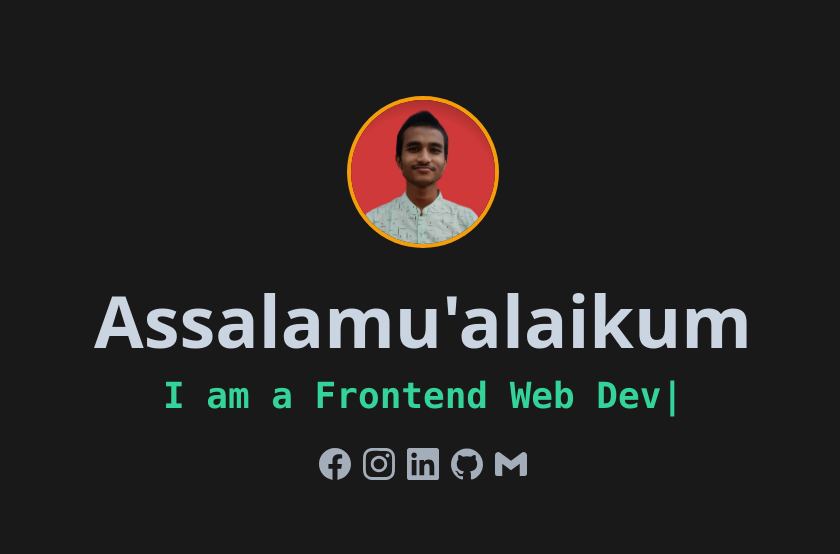
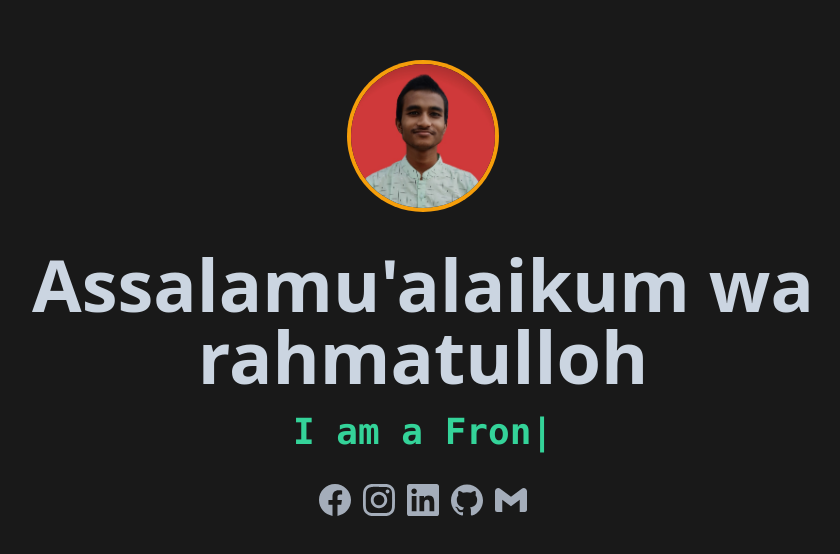
Before and after one commit to Marzan-Bin-Rahman/portfolio, a React (Create React App) app: page / in a window 1280 px wide. Shown: the part 110-664 px from the top of the page, without its empty margins (217-1057 px from the left). Built offline with nearby package versions, Linux system fonts and the light colour scheme.

Commit message:
random update

```diff
--- a/src/components/HeroSection.js
+++ b/src/components/HeroSection.js
@@ -16,7 +16,7 @@ const HeroSection = () => {
 
           <img src={me} className="w-24 h-24 md:w-36 md:h-36 rounded-full block mx-auto mb-10 ring-4 ring-amber-500" alt="This handsome man is me"/>
 
-          <h1 className='text-3xl md:text-4xl lg:text-7xl font-black text-slate-300'>Assalamu'alaikum</h1>
+          <h1 className='text-3xl md:text-4xl lg:text-7xl font-black text-slate-300'>Assalamu'alaikum wa rahmatulloh</h1>
 
          <TypedAnimation />
 
```
